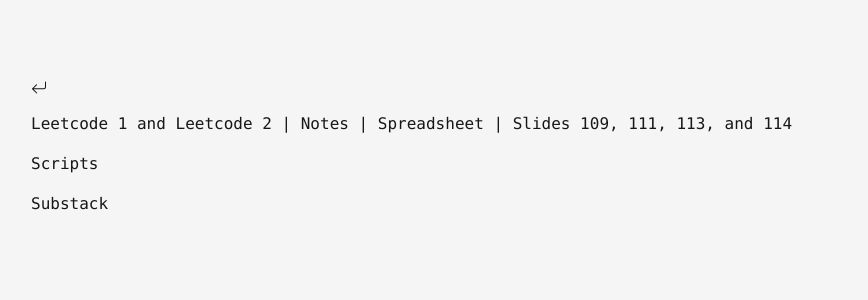
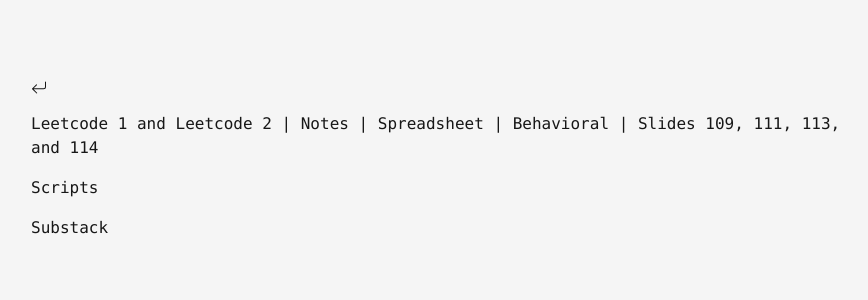
Before and after one commit to HoqueUM/portfolio-2, a Next.js app: page /daily-tasks in a window 1280 px wide. Shown: the top 300 px of the page, without its empty margins (193-1061 px from the left). Built offline with nearby package versions, Linux system fonts and the light colour scheme.

Commit message:
behavioral

```diff
--- a/app/daily-tasks/page.tsx
+++ b/app/daily-tasks/page.tsx
@@ -13,7 +13,7 @@
       </nav>
         <div className="flex font-mono">
             <div className="flex flex-col gap-4">
-            <div><a href="https://gist.github.com/tykurtz/3548a31f673588c05c89f9ca42067bc4" target="_blank" className="trace w-min">Leetcode 1 </a> and <a href="https://leetcode.com/discuss/general-discussion/458695/dynamic-programming-patterns" target="_blank" className="trace w-min">Leetcode 2</a> | <a href="/dsa-notes" target="_blank" className="trace w-min">Notes</a> | <a href="https://docs.google.com/spreadsheets/d/1ZBXHpM3EIJHg3o8dX95TKBTbIu6gsLxU83aF-Aap4oA/edit?gid=0#gid=0" target="_blank" className="trace w-min">Spreadsheet</a> | Slides 109, 111, 113, and 114</div>
+            <div><a href="https://gist.github.com/tykurtz/3548a31f673588c05c89f9ca42067bc4" target="_blank" className="trace w-min">Leetcode 1 </a> and <a href="https://leetcode.com/discuss/general-discussion/458695/dynamic-programming-patterns" target="_blank" className="trace w-min">Leetcode 2</a> | <a href="/dsa-notes" target="_blank" className="trace w-min">Notes</a> | <a href="https://docs.google.com/spreadsheets/d/1ZBXHpM3EIJHg3o8dX95TKBTbIu6gsLxU83aF-Aap4oA/edit?gid=0#gid=0" target="_blank" className="trace w-min">Spreadsheet</a> | <a href="https://github.com/ashishps1/awesome-behavioral-interviews" target="_blank" className="min-w trace">Behavioral</a> | Slides 109, 111, 113, and 114</div>
             <a href="https://docs.google.com/document/d/1MOeS2PZ4F2gF3IpguIPBLX0nctTQjfLS1A0CoHiQZcs/edit?tab=t.0" target="_blank" className="trace w-min">Scripts</a>
             <a href="https://rahulhoque.substack.com/publish/home" target="_blank" className="trace w-min">Substack</a>
         </div>
```
